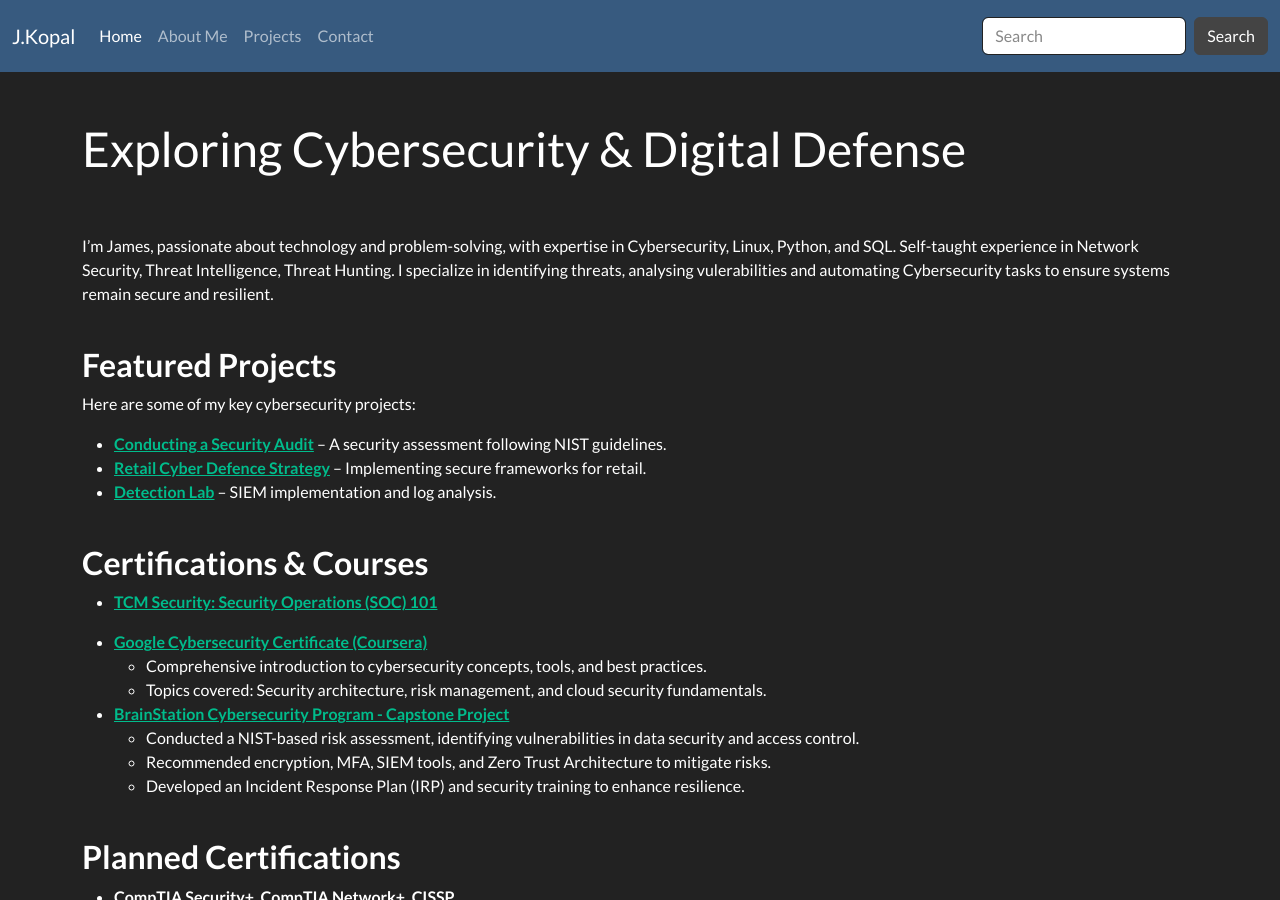
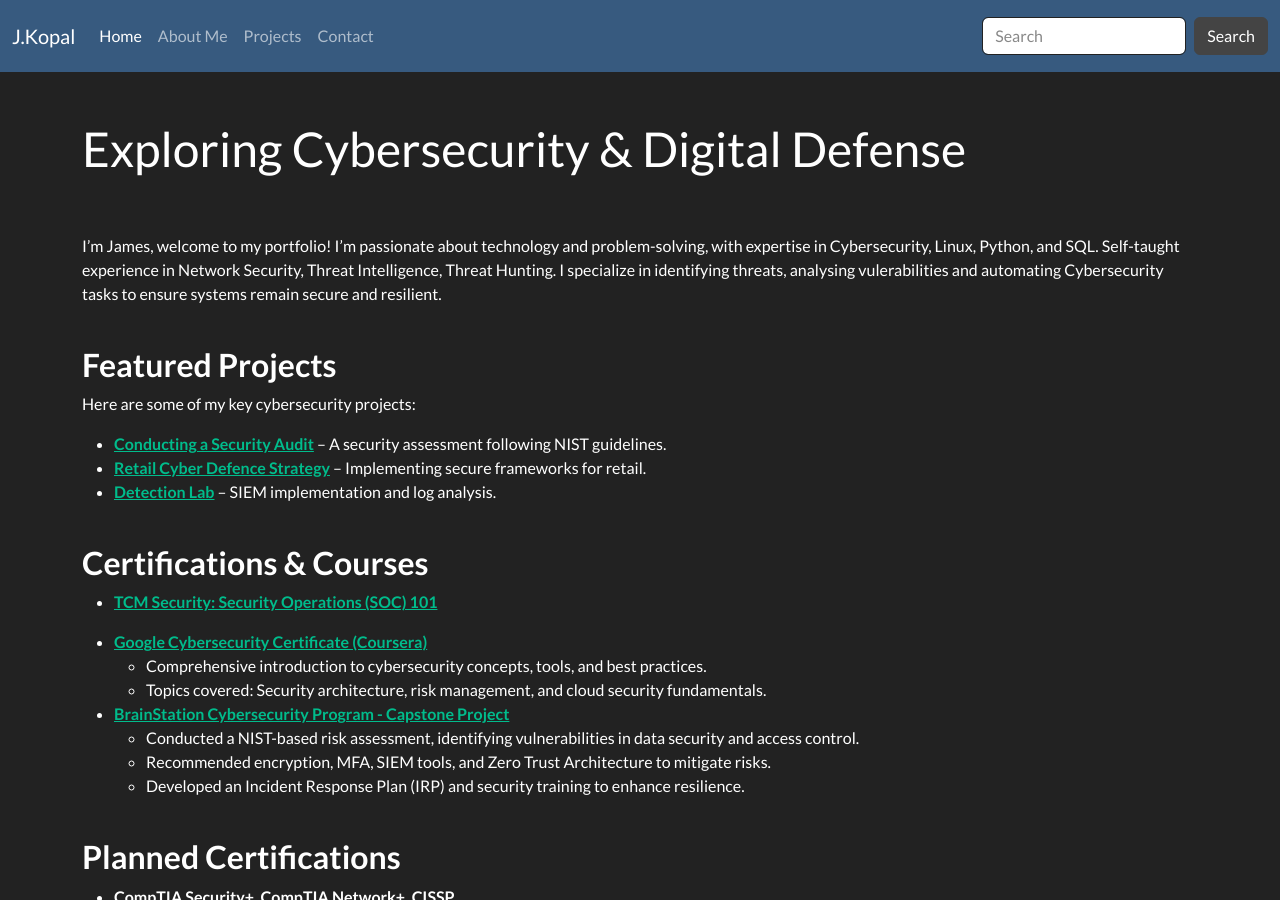
Before and after one commit to JKopal101/jkopal101.github.io, a Jekyll site: the page built from index.md, in a window 1280 px wide and 900 px high. Built offline with Jekyll 4.4.1, drawn with Linux system fonts in a browser that asks for light colours.

Commit message:
Update index.md

```diff
--- a/index.md
+++ b/index.md
@@ -4,7 +4,7 @@ title: Exploring Cybersecurity & Digital Defense
 ---
 
 <br><br>
-I'm James, passionate about technology and problem-solving, with expertise in Cybersecurity, Linux, Python, and SQL. Self-taught experience in Network Security, Threat Intelligence, Threat Hunting. I specialize in identifying threats, analysing vulerabilities and automating Cybersecurity tasks to ensure systems remain secure and resilient.
+I'm James, welcome to my portfolio! I'm passionate about technology and problem-solving, with expertise in Cybersecurity, Linux, Python, and SQL. Self-taught experience in Network Security, Threat Intelligence, Threat Hunting. I specialize in identifying threats, analysing vulerabilities and automating Cybersecurity tasks to ensure systems remain secure and resilient.
 <br><br>
 
 ### **Featured Projects**
```
